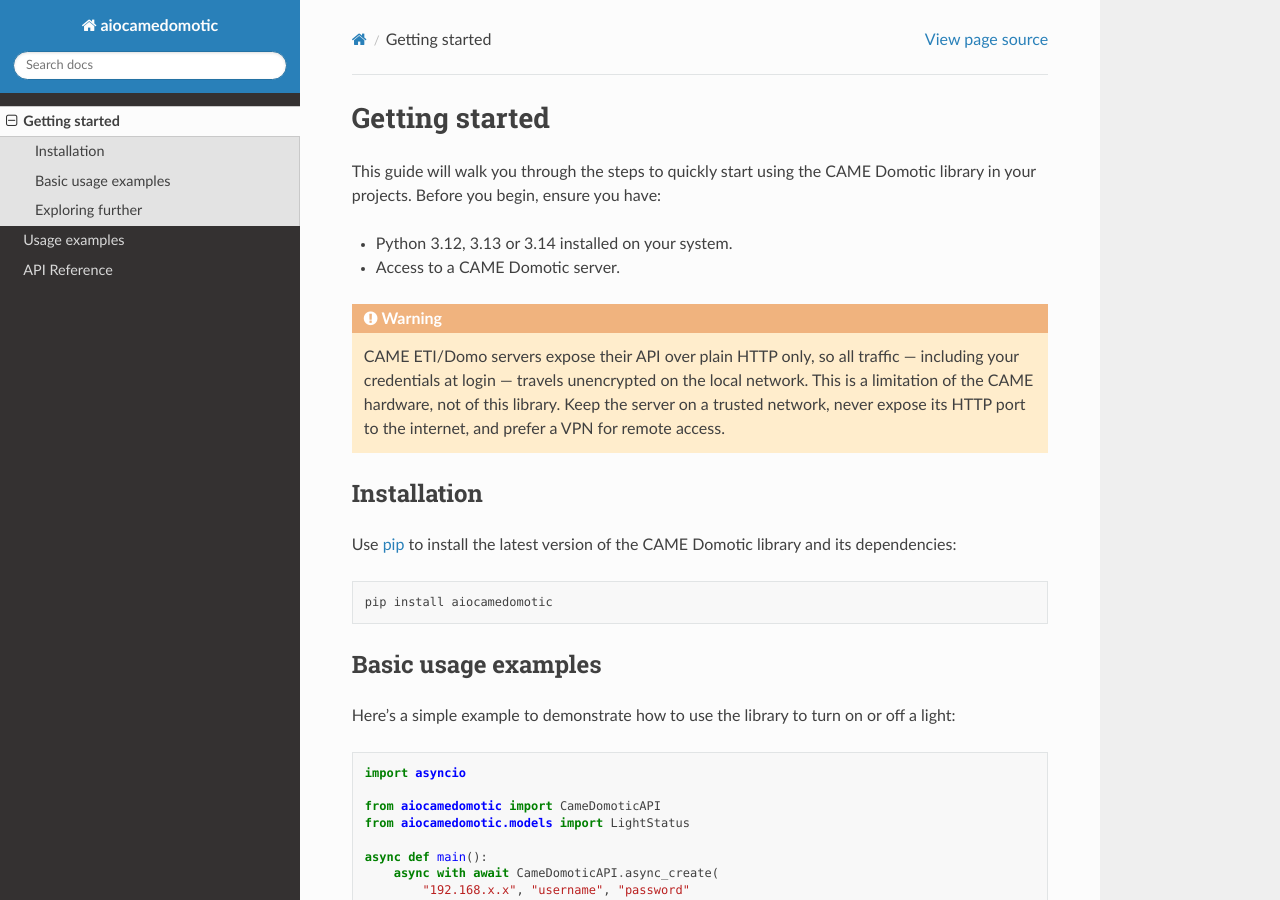
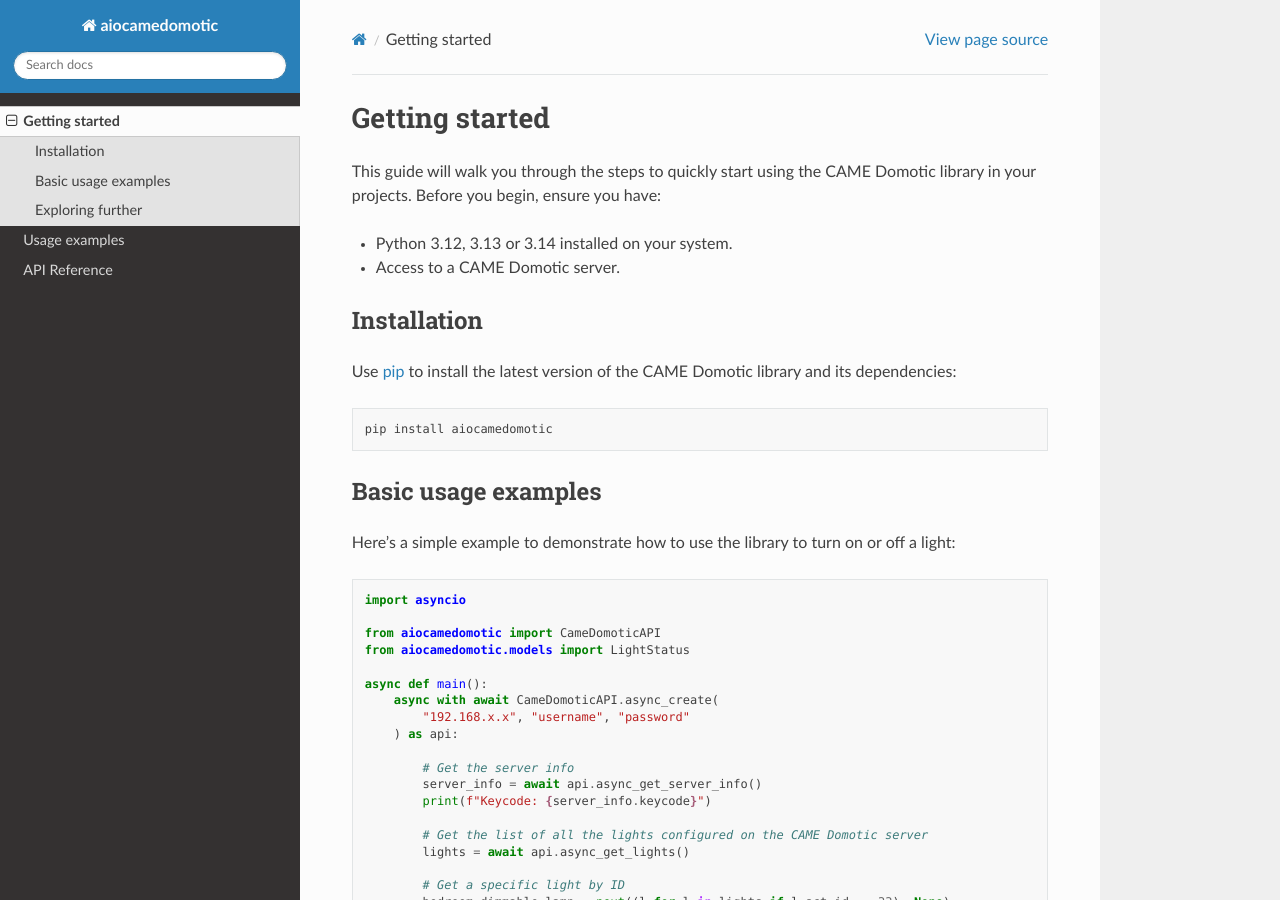
Before and after one commit to camedomotic-unofficial/aiocamedomotic, a Sphinx documentation site: the page built from docs/source/getting_started.rst, in a window 1280 px wide and 900 px high. Built offline with Sphinx 7.4.7 and the Read the Docs theme 3.1.0, drawn with Linux system fonts in a browser that asks for light colours.

Commit message:
docs: fix SECURITY.md inconsistencies and drop redundant HTTP warning (#383)

```diff
--- a/docs/source/getting_started.rst
+++ b/docs/source/getting_started.rst
@@ -6,13 +6,6 @@ library in your projects. Before you begin, ensure you have:
 
 - Python 3.12, 3.13 or 3.14 installed on your system.
 - Access to a CAME Domotic server.
-
-.. warning::
-    CAME ETI/Domo servers expose their API over plain HTTP only, so all traffic —
-    including your credentials at login — travels unencrypted on the local network.
-    This is a limitation of the CAME hardware, not of this library. Keep the server
-    on a trusted network, never expose its HTTP port to the internet, and prefer a
-    VPN for remote access.
 
 Installation
 ------------
```
Also changed, not shown: SECURITY.md (+3 -4 lines).
